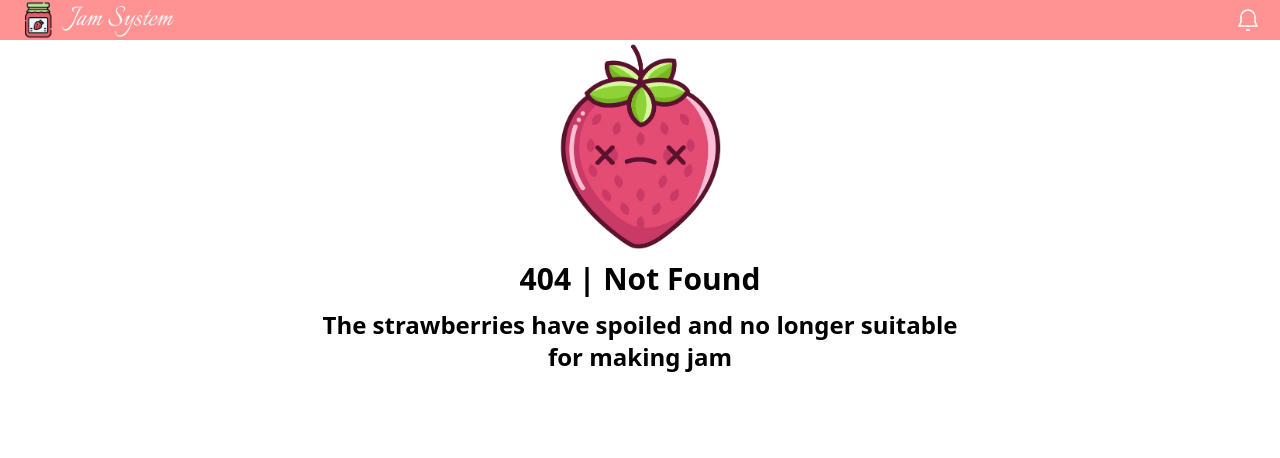
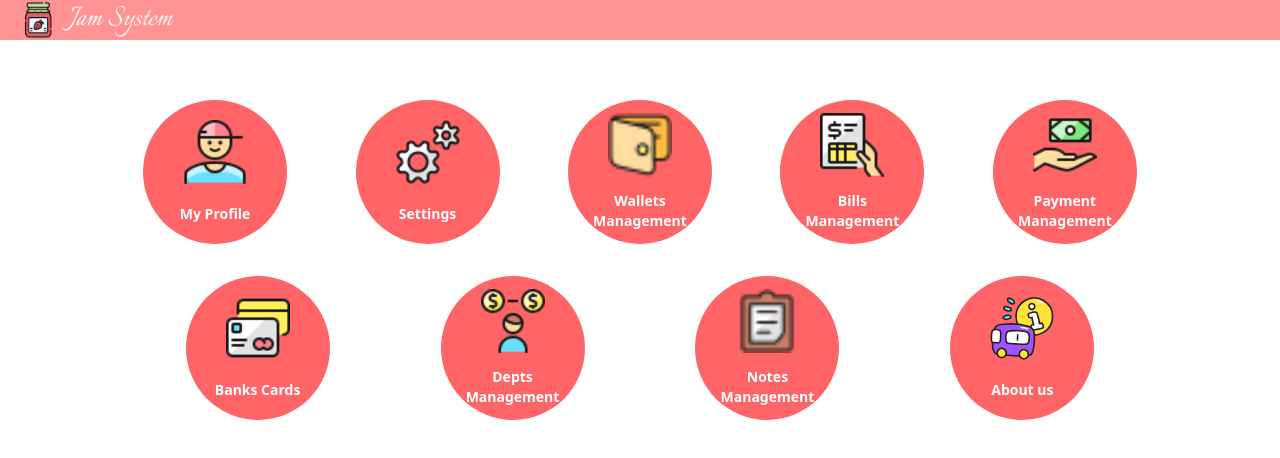
Before and after one commit to Awadyking/jam-system, a React (Vite) app: page /home in a window 1280 px wide. Before the commit this address had no page. Shown: the top 458 px of the page. Built offline with nearby package versions, Linux system fonts and the light colour scheme.

Commit message:
Adding Home Page

```diff
--- a/index.html
+++ b/index.html
@@ -7,7 +7,7 @@
     <meta name="viewport" content="width=device-width, initial-scale=1.0" />
     <title>Jam System</title>
   </head>
-  <body class="bg-white dark:bg-gray-800">
+  <body>
     <div id="root"></div>
     <script type="module" src="/src/main.tsx"></script>
   </body>
--- a/public/lang/ar.json
+++ b/public/lang/ar.json
@@ -67,6 +67,7 @@
     "msg_1065": "يجب أن يكون تاريخ انتهاء الدين عددًا صحيحًا وأن يكون من يوم واحد إلى 14 يومًا",
     "msg_1066": "هذا الدين ليس في هذه المحفظة",
     "msg_1067": "تم سداد هذا الدين بالفعل أو إلغاؤه" ,
+    "msg_1068": "اسم المستخدم غير موجود",
 
     "not_found" : "الصفحة غير موجودة" ,
     "not_found_msg" : "لقد فسدت الفراولة ولم تعد صالحة لإعداد المربى" ,
@@ -74,9 +75,9 @@
     "welcome_msg" : "المكان المثالي لتنظيم حساباتك المالية" ,
     "login_btn" : "تسجيل الدخول" ,
     "register_btn" : "إنشاء حساب" ,
-    "dashboard_btn" : "لوحة التحكم" ,
+    "home_btn" : "الصفحة الرئيسية" ,
     "loading" : "... جار التحميل" ,
-        "login_title" : "سجل الدخول إلى حسابك" ,
+    "login_title" : "سجل الدخول إلى حسابك" ,
     "login_jam" : "هيا نصنع بعض المربى" ,
     "username" : "اسم المستخدم" ,
     "password" : "كلمة المرور" ,
@@ -93,5 +94,14 @@
     "name" : "الاسم" ,
     "email" : "البريد الالكتروني" ,
     "age" : "العمر" ,
-    "confirm_password" : "تاكيد كلمة المرور"
+    "confirm_password" : "تاكيد كلمة المرور" ,
+    "my_profile" : "ملفي الشخصي",
+    "settings" : "الاعدادات" ,
+    "wallets_management" : "ادارة المحافظ" ,
+    "bills_management" : "ادارة الفواتير" ,
+    "payment_management" : "ادارة الدفع والاستلام" ,
+    "banks_cards" : "بنوك و بطاقات" ,
+    "depts_management" : "ادارة الدين" ,
+    "notes_management" : "ادارة الملاحظات" ,
+    "about":  "عنا"
 }
--- a/public/lang/en.json
+++ b/public/lang/en.json
@@ -67,6 +67,7 @@
     "msg_1065": "end date for dept must be integer and be from 1 day to 14 days",
     "msg_1066": "this dept is not in this wallet",
     "msg_1067": "this dept is already payed or cancelled",
+    "msg_1068": "username not found",
 
     "not_found" : "Not Found" ,
     "not_found_msg" : "The strawberries have spoiled and no longer suitable for making jam" ,
@@ -74,7 +75,7 @@
     "welcome_msg" : "The Perfect Place to Manage Your Money Accounts",
     "login_btn" : "Login",
     "register_btn" : "Register" ,
-    "dashboard_btn" : "Dashboard" ,
+    "home_btn" : "Home" ,
     "loading" : "Loading ..." ,
     "login_title" : "Login to Your Account" ,
     "login_jam" : "Let's Make some Jam" ,
@@ -93,5 +94,14 @@
     "name" : "Name" ,
     "email" : "Email" ,
     "age" : "Age" ,
-    "confirm_password" : "Confirm Password"
+    "confirm_password" : "Confirm Password" ,
+    "my_profile" : "My Profile",
+    "settings" : "Settings" ,
+    "wallets_management" : "Wallets Management" ,
+    "bills_management" : "Bills Management" ,
+    "payment_management" : "Payment Management" ,
+    "banks_cards" : "Banks Cards" ,
+    "depts_management" : "Depts Management" ,
+    "notes_management" : "Notes Management" ,
+    "about": "About us"
 }
--- /dev/null
+++ b/src/components/Ball.tsx
@@ -0,0 +1,9 @@
+export default function Ball({title , img }: {title : string , img : string}) {
+
+    return (
+        <div className="lg:w-36 lg:h-36 h-48 w-48  rounded-full  flex justify-evenly items-center bg-red-400 dark:bg-teal-500 flex-col ml-8 mt-8 mr-8">
+            <img src={img} className="w-16 h-16"/>
+            <p className="text-white text-sm font-bold font-sans w-full px-5 text-center">{title}</p>
+        </div>
+    )
+}
--- a/src/components/Header.tsx
+++ b/src/components/Header.tsx
@@ -1,11 +1,30 @@
+import { useSelector } from "react-redux";
 import { Link } from "react-router-dom";
+import type { ValueType } from "../redux/reducers/Main_reducer";
+
+
 
 
 export default function Header(){
+
+const {URL , token}  : {URL : string , token : string} = useSelector((state : {Main : ValueType}) => state.Main)
+
+
+
     return (
         <header className="flex w-full justify-between items-center fixed top-0 h-10 px-5 dark:bg-teal-500 bg-[#FF9393]" >
-         <Link to="/"> <img src="/img/banner.png" className="h-10 w-fit"/> </Link>
-         <Link to="/notification">  <img src="/img/notification.svg" className="h-6 w-6" /> </Link>
+         <Link to="/">
+             <img src="/img/banner.png" className="h-10 w-fit"/>
+         </Link>
+
+{token != "" && <div className="flex w-16 justify-between items-center">
+    <Link to="/notification">
+            <img src="/img/notification.svg" className="h-6 w-6" />
+        </Link>
+        <Link to="/profile">
+            <img src="" className="h-8 w-8 rounded-full" />
+        </Link>
+    </div>}
         </header>
     );
 }
--- a/src/components/Main.tsx
+++ b/src/components/Main.tsx
@@ -25,7 +25,7 @@ useEffect(()=>{
 } , [])
 
     return (
-        <main className="flex h-fit flex-col items-center pt-10 ">
+        <main className=" flex h-fit flex-col items-center pt-10 bg-white dark:bg-gray-800">
             {children}
         </main>
     );
--- a/src/index.css
+++ b/src/index.css
@@ -6,7 +6,7 @@
  margin : 0;
  padding : 0;
  width : 100%;
- height: 100%;
+ height: 99vh;
 }
 
 body {
@@ -18,3 +18,7 @@ body {
 html {
   height: 100%;
 }
+
+main{
+  min-height: 100vh;
+}
--- a/src/main.tsx
+++ b/src/main.tsx
@@ -1,6 +1,5 @@
 import { StrictMode } from 'react'
 import { createRoot } from 'react-dom/client'
-import Home from './routes/Home.tsx'
 import './index.css'
 import Header from './components/Header.tsx'
 import { BrowserRouter, Route, Routes } from 'react-router-dom'
@@ -13,6 +12,8 @@ import Login from './routes/Login.tsx'
 import i18n from "i18next";
 import Dialog from './components/Dialog.tsx'
 import Register from './routes/Register.tsx'
+import App from './routes/App.tsx'
+import Home from './routes/Home.tsx'
 
 
 createRoot(document.getElementById('root')!).render(
@@ -22,10 +23,11 @@ createRoot(document.getElementById('root')!).render(
       <Header />
       <Main>
               <Routes>
-                    <Route path='/' element={<Home/>}></Route>
+                    <Route path='/' element={<App/>}></Route>
                     <Route path="*" element={<E404/>}></Route>
                     <Route path='/login' element={<Login/>}></Route>
                     <Route path='/register' element={<Register/>}></Route>
+                    <Route path='/home' element={<Home/>}></Route>
               </Routes>
         </Main>
         <Loading/>
--- a/src/redux/reducers/Main_reducer.ts
+++ b/src/redux/reducers/Main_reducer.ts
@@ -9,7 +9,7 @@ const element : HTMLElement = document.documentElement
 
 export type ValueType = {
     URL : string
-    token : string | undefined
+    token : string
     USER : {id : string , username : string} | undefined
     isLoading : boolean
     Theme : string
--- /dev/null
+++ b/src/routes/App.tsx
@@ -0,0 +1,37 @@
+import type { TFunction } from "i18next";
+import { useTranslation } from "react-i18next";
+import type { ValueType } from "../redux/reducers/Main_reducer";
+import { useSelector } from "react-redux";
+import { Link } from "react-router-dom";
+
+
+export default function App() {
+  const {t} : {t : TFunction<"translation" , undefined> , i18n : any} = useTranslation()
+  const {token}  : {token : string} = useSelector((state : {Main : ValueType}) => state.Main)
+
+
+  return (
+    <>
+    <img src="/img/intro.png" className="w-56 h-fit "/>
+    <p className="text-xl lg:text-2xl font-bold text-black dark:text-white mt-2">{t("welcome")}</p>
+    <p className="text-xl lg:text-2xl font-bold text-black dark:text-white mt-2 text-center ">{t("welcome_msg")}</p>
+    {
+      token == "" ? <div className="flex w-7/12 lg:w-3/12 mt-4 justify-between">
+        <Link to="/login">
+      <button className="btn bg-[#FF9393] border-[#FF9393] rounded-4xl w-28">
+        <img src="/img/login_btn.svg" className="w-6 h-6"/>
+        {t("login_btn")}</button>
+        </Link>
+       <Link to="/register">
+  <button className="btn btn-outline btn-error rounded-4xl w-28">
+     {t("register_btn")}
+     </button>
+     </Link>
+
+      </div> : <Link to="/home">
+      <button className="btn btn-error rounded-4xl w-28 mt-4">{t("home_btn")}</button>
+      </Link>
+    }
+    </>
+  )
+}
--- a/src/routes/Home.tsx
+++ b/src/routes/Home.tsx
@@ -1,37 +1,72 @@
-import type { TFunction } from "i18next";
-import { useTranslation } from "react-i18next";
-import type { ValueType } from "../redux/reducers/Main_reducer";
-import { useSelector } from "react-redux";
-import { Link } from "react-router-dom";
+import { Link } from "react-router-dom"
+import Ball from "../components/Ball"
+import { useTranslation } from "react-i18next"
+import type { TFunction } from "i18next"
 
 
 export default function Home() {
-  const {t} : {t : TFunction<"translation" , undefined> , i18n : any} = useTranslation()
-  const {token}  : {token : string | undefined} = useSelector((state : {Main : ValueType}) => state.Main)
+
+  const {t} : {t : TFunction<"translation" , undefined>} = useTranslation()
+
+const Balls = [
+    {
+        title : t("my_profile") ,
+        img : "/img/profile.png" ,
+        to: "/profile"
+    } ,
+    {
+      title : t("settings") ,
+      img : "/img/settings.png" ,
+      to : "/settings"
+    } ,
+    {
+      title : t("wallets_management") ,
+      img : "/img/wallets.png" ,
+      to : "/wallets"
+    } ,
+    {
+      title : t("bills_management") ,
+      img : "/img/bills.png" ,
+      to : "/bills"
+    } ,
+    {
+      title : t("payment_management") ,
+      img : "/img/buy.png" ,
+      to : "/payments"
+    } ,
+    {
+      title : t("banks_cards") ,
+      img : "/img/cards.png" ,
+      to : "/cards"
+    } ,
+    {
+      title : t("depts_management") ,
+      img : "/img/depts.png" ,
+      to : "/depts"
+    } ,
+    {
+      title : t("notes_management") ,
+      img : "/img/notes.png" ,
+      to : "/notes"
+    } ,
+    {
+      title : t("about") ,
+      img : "/img/about.svg" ,
+      to : "/about"
+    }
+]
 
 
-  return (
-    <>
-    <img src="/img/intro.png" className="w-56 h-fit "/>
-    <p className="text-xl lg:text-2xl font-bold text-black dark:text-white mt-2">{t("welcome")}</p>
-    <p className="text-xl lg:text-2xl font-bold text-black dark:text-white mt-2 text-center ">{t("welcome_msg")}</p>
-    {
-      token == "" ? <div className="flex w-7/12 lg:w-3/12 mt-4 justify-between">
-        <Link to="/login">
-      <button className="btn bg-[#FF9393] border-[#FF9393] rounded-4xl w-28">
-        <img src="/img/login_btn.svg" className="w-6 h-6"/>
-        {t("login_btn")}</button>
-        </Link>
-       <Link to="/register">
-  <button className="btn btn-outline btn-error rounded-4xl w-28">
-     {t("register_btn")}
-     </button>
-     </Link>
 
-      </div> : <Link to="/dashboard">
-      <button className="btn btn-error rounded-4xl w-28 mt-4">{t("dashboard_btn")}</button>
-      </Link>
+
+
+  return (<div className="w-10/12 flex flex-wrap justify-evenly mt-7">
+  {Balls.map((i : {title : string , img : string , to : string} , index : number)=>{
+    return <Link to={i.to}>
+        <Ball key={index} title={i.title} img={i.img}/>
+    </Link>
+})
     }
-    </>
+  </div>
   )
 }
```
Also changed, not shown: public/img/about.svg (added).
